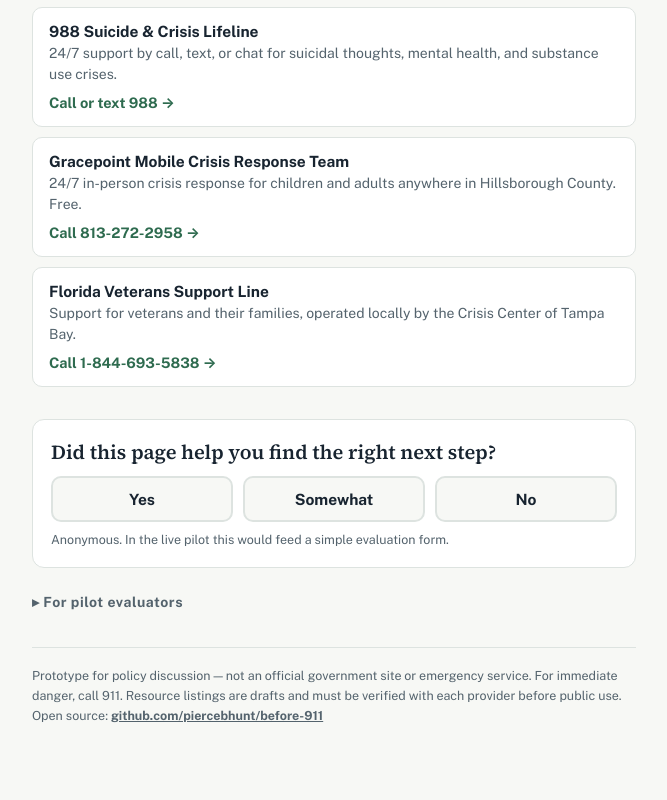
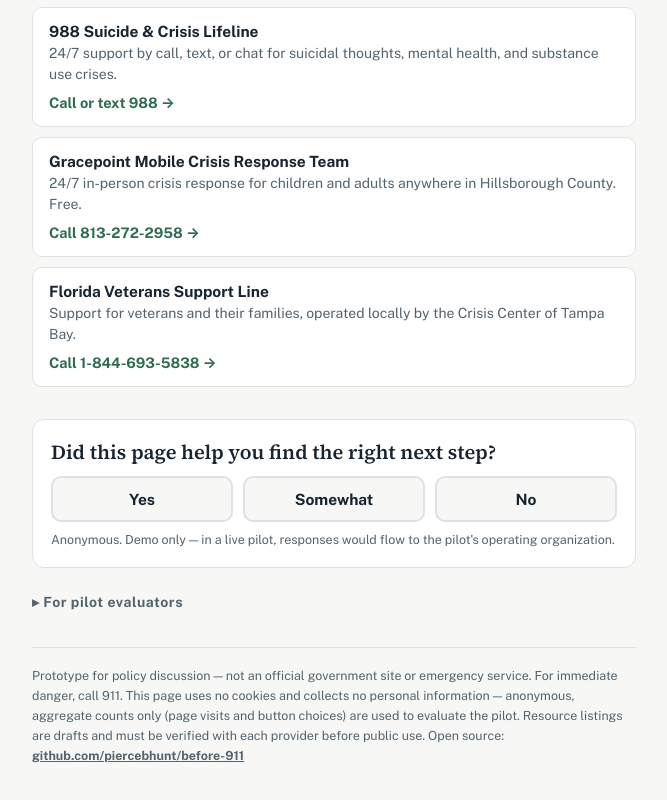
Before and after one commit to piercebhunt/before-911, a React (Vite) app: page / in a window 1280 px wide. Shown: the part 1324-2124 px from the top of the page, without its empty margins (306-973 px from the left). Before the commit the page ends 2090 px from the top, so only its background shows below. Built offline with nearby package versions, Linux system fonts and the light colour scheme.

Commit message:
Revise feedback and footer text for clarity
Updated feedback fine print and footer information to clarify the demo nature of the application and data collection practices.

```diff
--- a/src/App.jsx
+++ b/src/App.jsx
@@ -159,7 +159,7 @@ export default function App() {
             </div>
           )}
           <p className="feedback__fineprint">
-            Anonymous. In the live pilot this would feed a simple evaluation form.
+            Anonymous. Demo only — in a live pilot, responses would flow to the pilot's operating organization.
           </p>
         </section>
 
@@ -171,9 +171,11 @@ export default function App() {
         </section>
 
         <footer className="footer">
-          Prototype for policy discussion — not an official government site or emergency service.
-          For immediate danger, call 911. Resource listings are drafts and must be verified with
-          each provider before public use. Open source:{" "}
+         Prototype for policy discussion — not an official government site or emergency service.
+         For immediate danger, call 911. This page uses no cookies and collects no personal
+         information — anonymous, aggregate counts only (page visits and button choices) are
+         used to evaluate the pilot. Resource listings are drafts and must be verified with
+         each provider before public use. Open source:{" "}
           <a href={county.repoUrl} target="_blank" rel="noopener noreferrer">
             {county.repoUrl.replace("https://", "")}
           </a>
```
